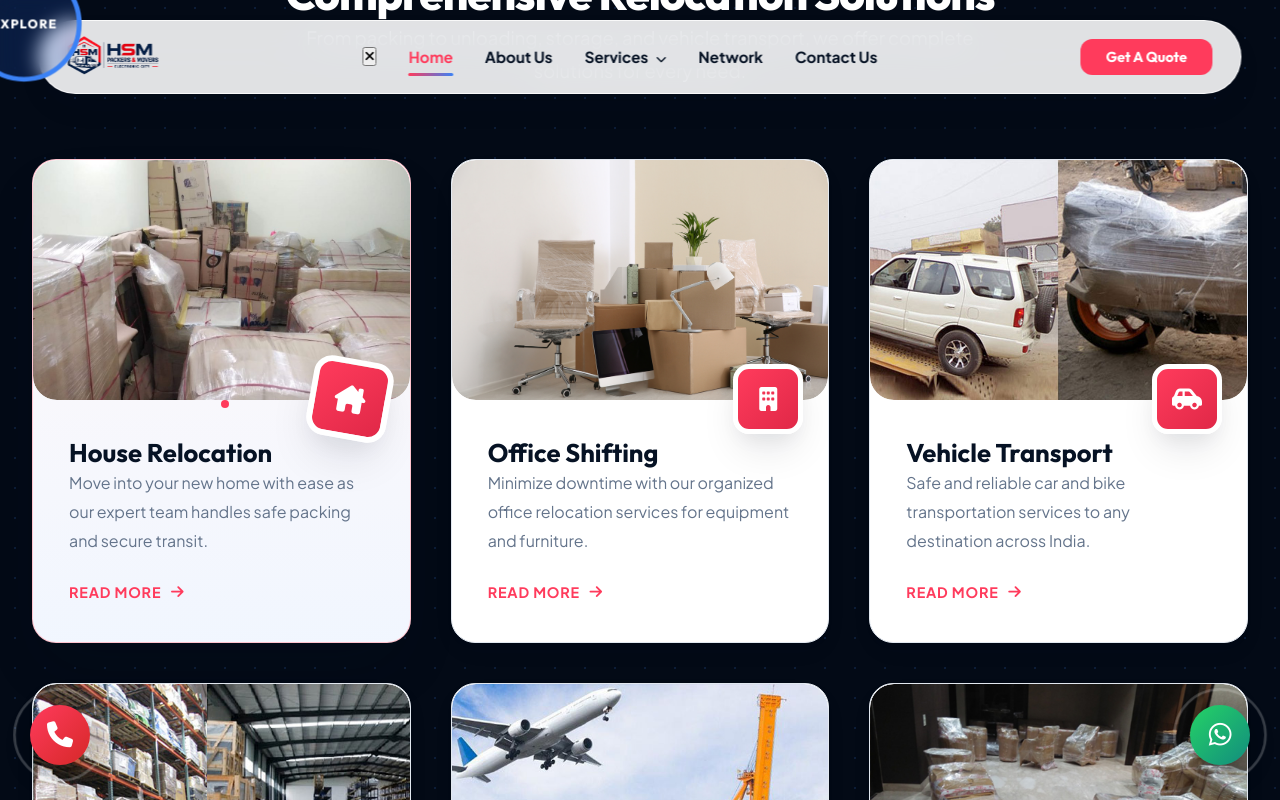
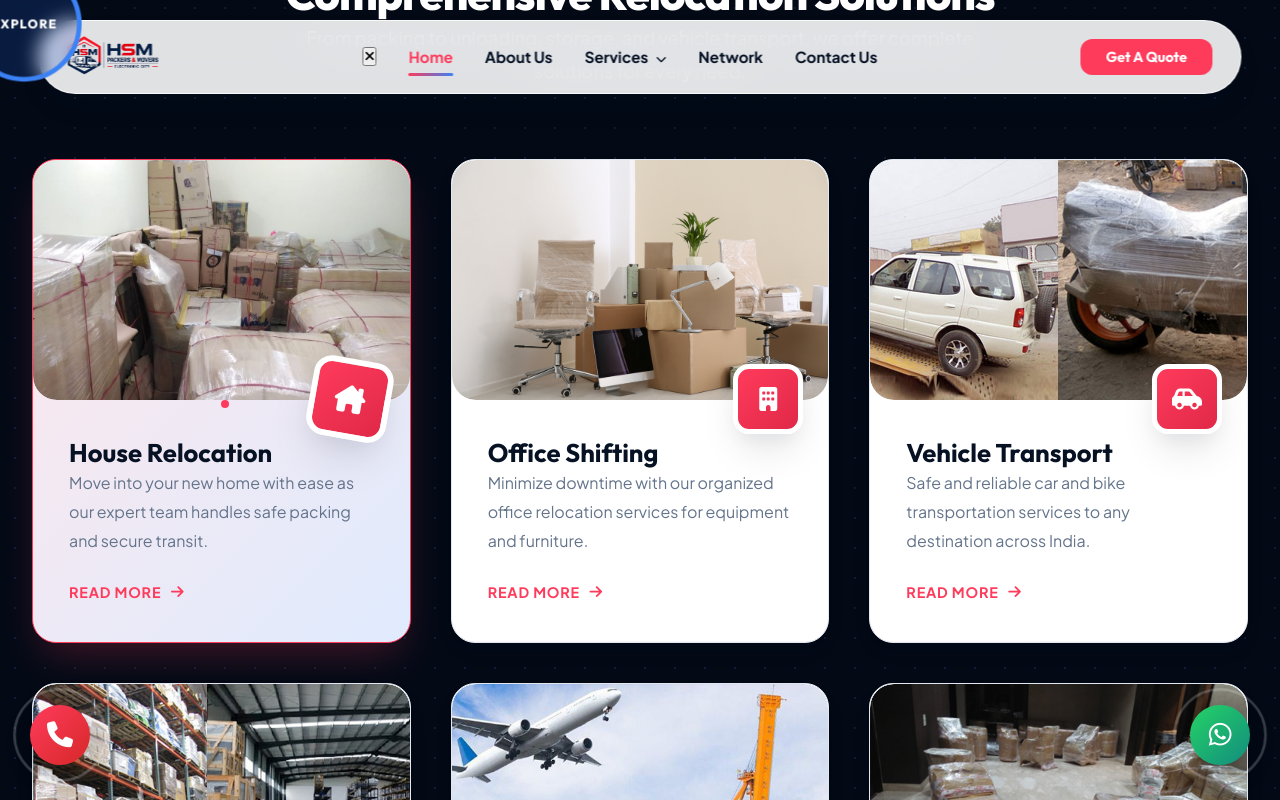
Before and after one commit to CybertizeYogesh/new-website-, a Next.js app: page / in a window 1280 px wide. In both pictures the pointer is over the element 221 px from the left and 2369 px from the top of the page. Shown: the part 1969-2769 px from the top of the page. Built offline with nearby package versions, Linux system fonts and the light colour scheme.

Commit message:
Apply vibrant section theme gradient color slide-up on service card hover

```diff
--- a/src/app/globals.css
+++ b/src/app/globals.css
@@ -208,7 +208,7 @@ body {
     border-radius: var(--radius-md);
 }
 
-/* Services Grid & Cards (With Smooth Color Background Shade Animation) */
+/* Services Grid & Cards (Rich Section Color Gradient Slide-Up on Hover) */
 .services-grid {
     display: grid;
     grid-template-columns: repeat(auto-fit, minmax(min(100%, 320px), 1fr));
@@ -232,7 +232,7 @@ body {
     content: '';
     position: absolute;
     inset: 0;
-    background: linear-gradient(180deg, rgba(255, 59, 92, 0.03) 0%, rgba(59, 130, 246, 0.07) 100%);
+    background: linear-gradient(135deg, rgba(255, 59, 92, 0.12) 0%, rgba(59, 130, 246, 0.16) 100%);
     transform: translateY(100%);
     transition: transform 0.65s cubic-bezier(0.16, 1, 0.3, 1);
     z-index: 0;
@@ -244,9 +244,9 @@ body {
 }
 
 .service-card:hover {
-    box-shadow: var(--shadow-xl);
+    box-shadow: 0 20px 40px -10px rgba(255, 59, 92, 0.25);
     transform: translateY(-10px);
-    border-color: rgba(255, 59, 92, 0.3);
+    border-color: var(--accent-color);
 }
 
 .service-img {
```
